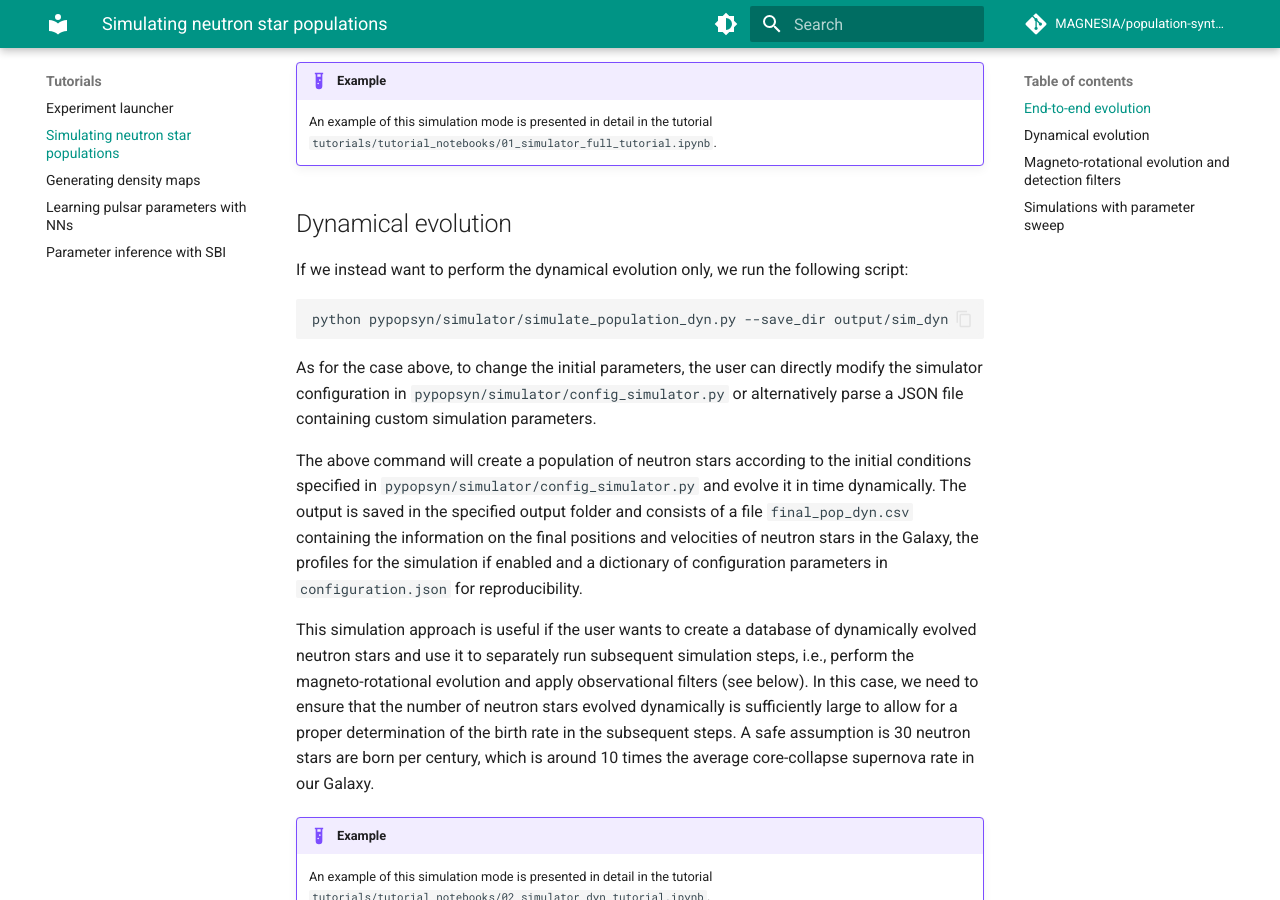
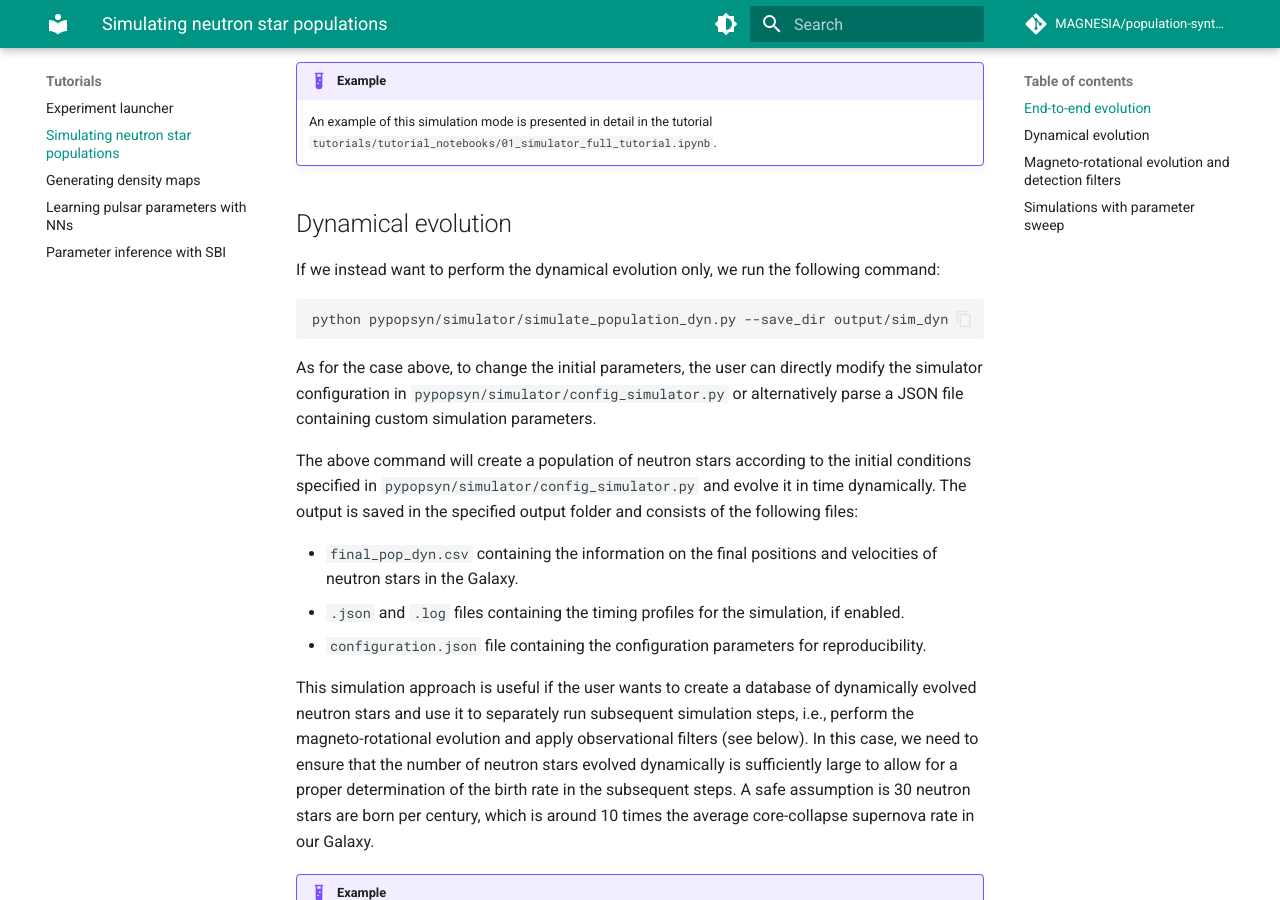
Before and after one commit to ice-csic-astroexotic/ML-Poppyns, an MkDocs documentation site: the page built from docs/tutorials/simulator_tutorial.md, in a window 1280 px wide and 900 px high, scrolled down 1763 px. Built offline with MkDocs 1.6.1 and Material for MkDocs 9.7.7, drawn with Linux system fonts in a browser that asks for light colours; formulas are drawn with MathJax 3; comment, search, counter and statistics services are not loaded.

````diff
--- a/docs/tutorials/simulator_tutorial.md
+++ b/docs/tutorials/simulator_tutorial.md
@@ -65,7 +65,7 @@
 ## Dynamical evolution
 
 
-If we instead want to perform the dynamical evolution only, we run the following script:
+If we instead want to perform the dynamical evolution only, we run the following command:
 ```
 python pypopsyn/simulator/simulate_population_dyn.py --save_dir output/sim_dyn
 ```
@@ -75,10 +75,11 @@
 
 The above command will create a population of neutron stars according to the initial conditions specified in
 `pypopsyn/simulator/config_simulator.py` and evolve it in time dynamically.
-The output is saved in the specified output folder and consists of a file `final_pop_dyn.csv` containing the
-information on the final positions and velocities of neutron stars in the Galaxy, the profiles for the
-simulation if enabled and a dictionary of configuration parameters in `configuration.json` for
-reproducibility.
+The output is saved in the specified output folder and consists of the following files:
+
+* `final_pop_dyn.csv` containing the information on the final positions and velocities of neutron stars in the Galaxy.
+* `.json` and `.log` files containing the timing profiles for the simulation, if enabled.
+* `configuration.json` file containing the configuration parameters for reproducibility.
 
 This simulation approach is useful if the user wants to create a database of dynamically evolved neutron stars and use
 it to separately run subsequent simulation steps, i.e., perform the magneto-rotational evolution and apply observational
````
